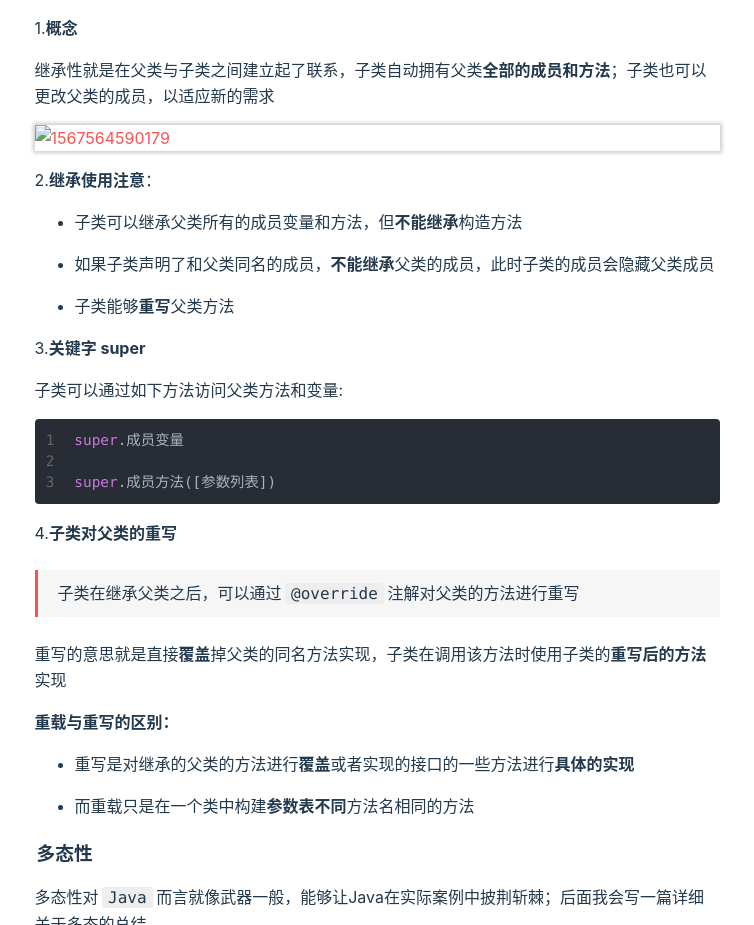
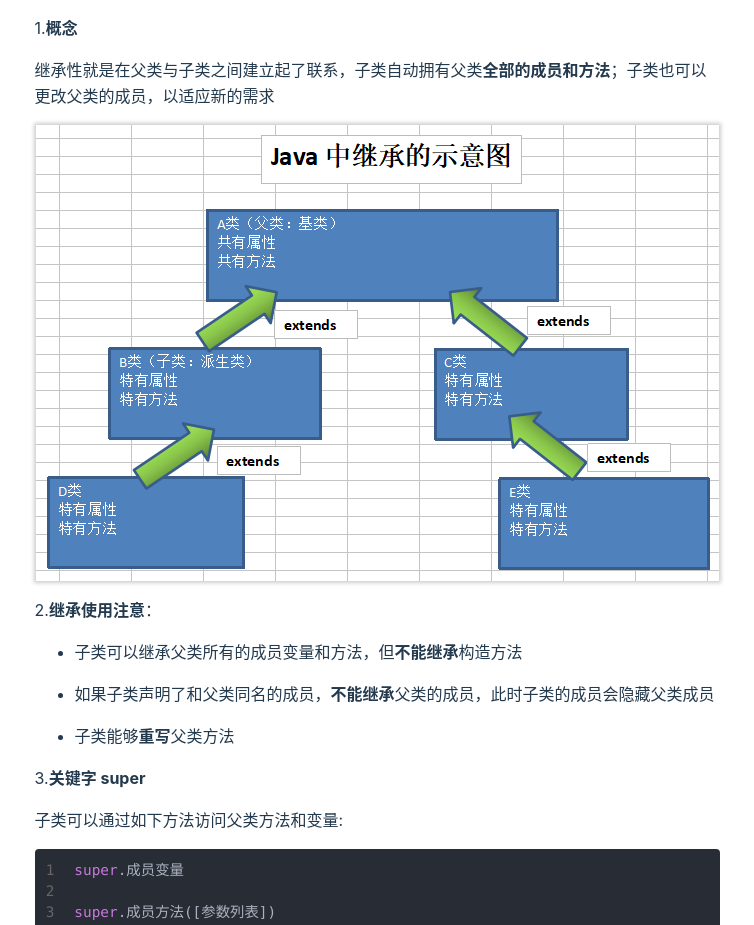
Before and after one commit to uuflyer/uuflyer.github.io, a plain HTML site: page 2019/08/30/面向对象三大特征/index.html in a window 1280 px wide. Shown: the part 1952-2877 px from the top of the page, without its empty margins (263-1017 px from the left). Drawn offline with nearby package versions, Linux system fonts and the light colour scheme; some packages are replaced by stand-ins of ours; a script that the page names is missing; a web font is replaced by a local one.

Commit message:
Site updated: 2019-09-04 11:05:54

```diff
--- a/2019/08/30/面向对象三大特征/index.html
+++ b/2019/08/30/面向对象三大特征/index.html
@@ -479,7 +479,7 @@
 
 <h3 id="继承性"><a href="#继承性" class="headerlink" title="继承性"></a>继承性</h3><p>1.<strong>概念</strong></p>
 <p>继承性就是在父类与子类之间建立起了联系，子类自动拥有父类<strong>全部的成员和方法</strong>；子类也可以更改父类的成员，以适应新的需求</p>
-<p><img src="/.com//1567564590179.png" alt="1567564590179"></p>
+<p><img src="/2019/08/30/面向对象三大特征/1567564590179.png" alt="1567564590179"></p>
 <p>2.<strong>继承使用注意</strong>：</p>
 <ul>
 <li><p>子类可以继承父类所有的成员变量和方法，但<strong>不能继承</strong>构造方法</p>
```
Also changed, not shown: 2019/08/30/面向对象三大特征/1567563793022.png (added).
